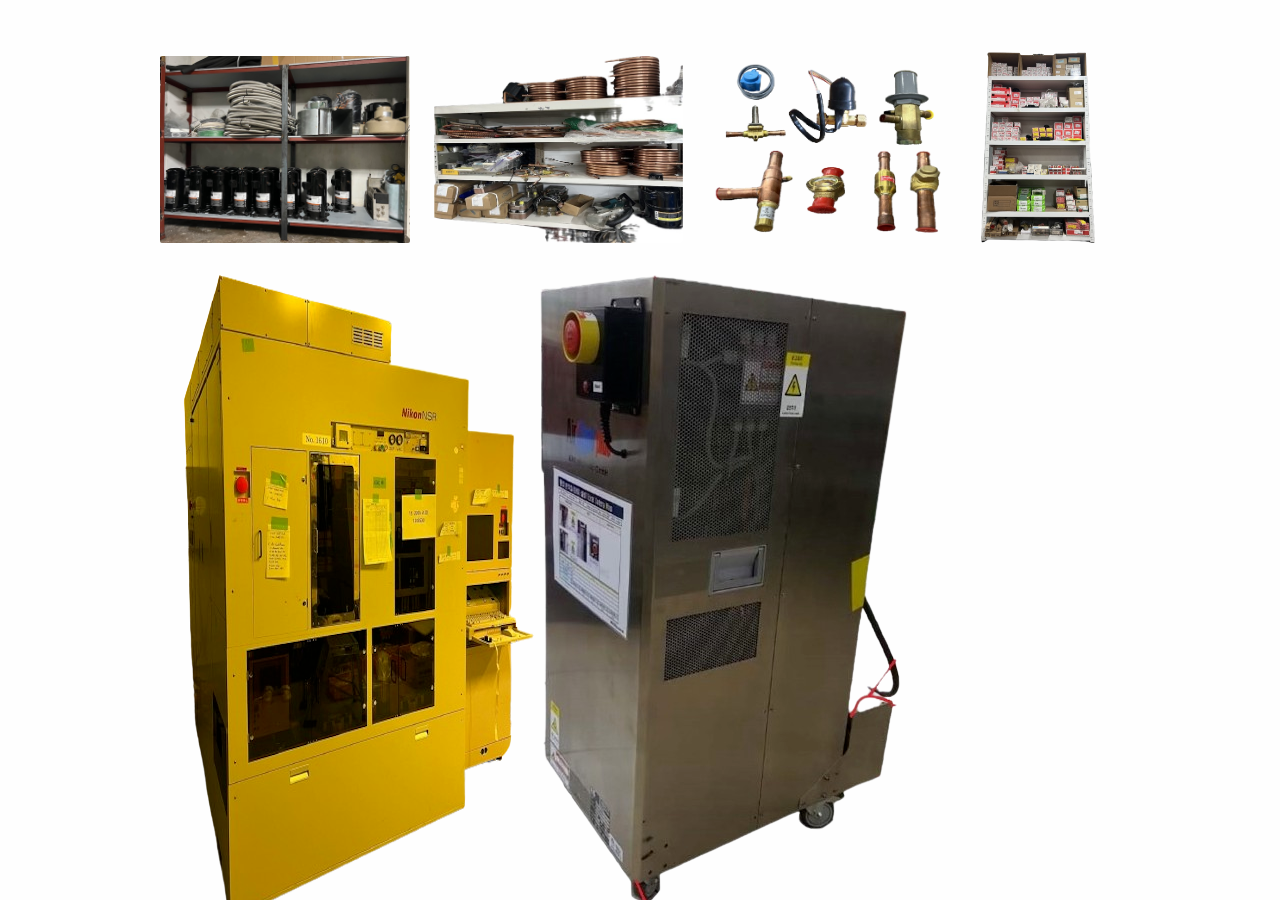
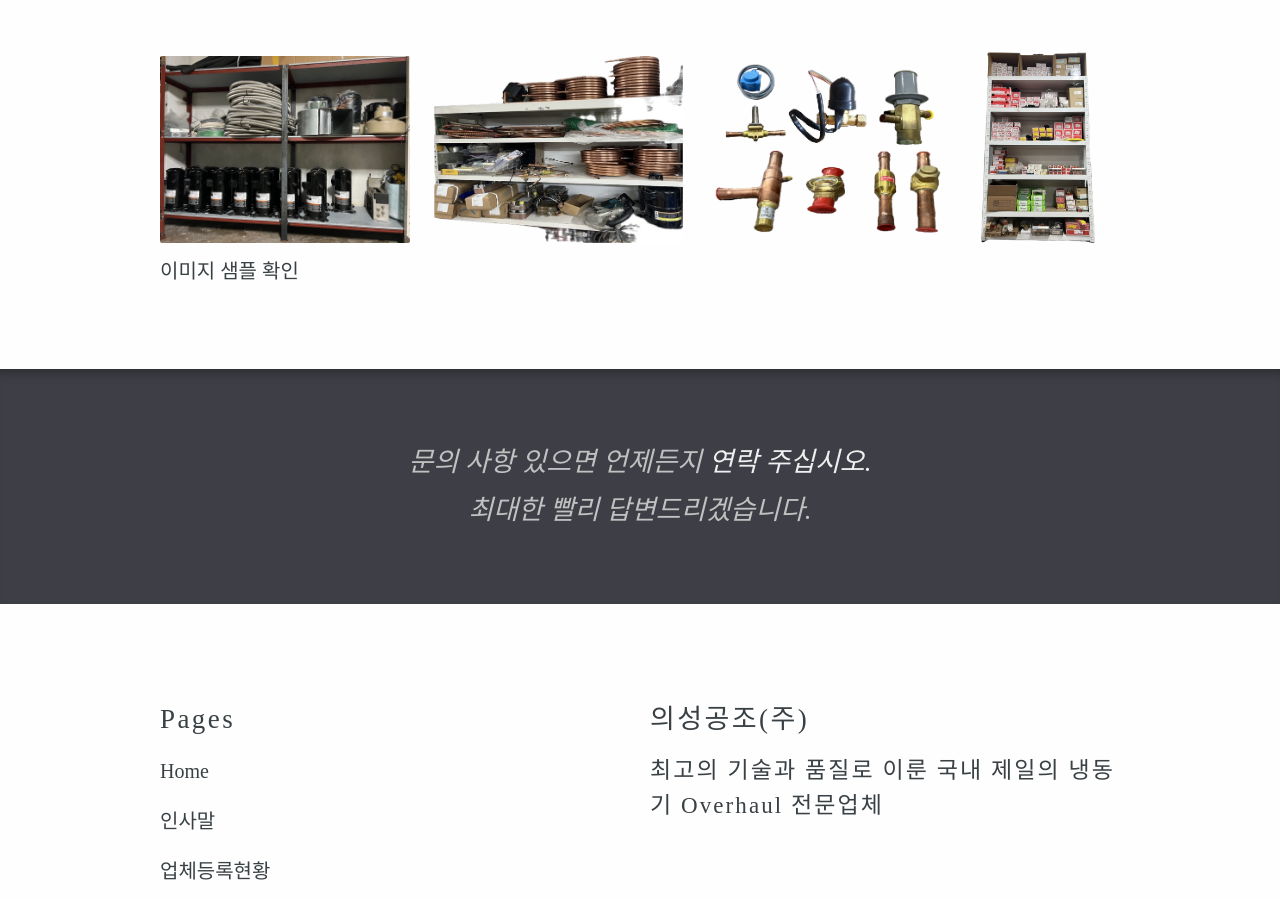
Before and after one commit to sangjoon6099/sangjoon6099.github.io, a Jekyll site: the page built from services.html, in a window 1280 px wide and 900 px high, scrolled down 3433 px. Built offline with Jekyll 4.4.1, drawn with Linux system fonts in a browser that asks for light colours.

Commit message:
Update services.html

```diff
--- a/services.html
+++ b/services.html
@@ -84,22 +84,12 @@ navigation_order: 3
 	<img src="../images/spareparts-3.png" width="26%" style="padding-left:2%">
 	<img src="../images/spareparts-1.png" width="26%" style="padding-left:2%">
 	<img src="../images/spareparts-2.png" width="12%" style="padding-left:2%">
-<spimage>
-<title>냉동기 샘플 사진 1</title>
-	<div class="i2">
-		<img src="../images/Nikon.png">
-		<img src="../images/chiller-1.png">
-	</div>
-</spimage>
-<spimage>
-<title>냉동기 샘플 사진 2</title>
-	<div class="i3">
-		<img src="../images/bg-1.jpg">
-		<img src="../images/kref-1.png">
-		<img src="../images/Evaporator.png">
-	</div>
-	<div class="i4">
-		<img src="../images/reftest-1.png">
-	</div>
-</spimage>
+
+<div class="spimage">
+	이미지 샘플 확인
+		<i3 img src="../images/bg-1.jpg"></i3>
+		<i3 img src="../images/kref-1.png"></i3>
+		<i3 img src="../images/Evaporator.png"></i3>
+		<i4 img src="../images/reftest-1.png"></i4>
 </div>
+</div>
```
